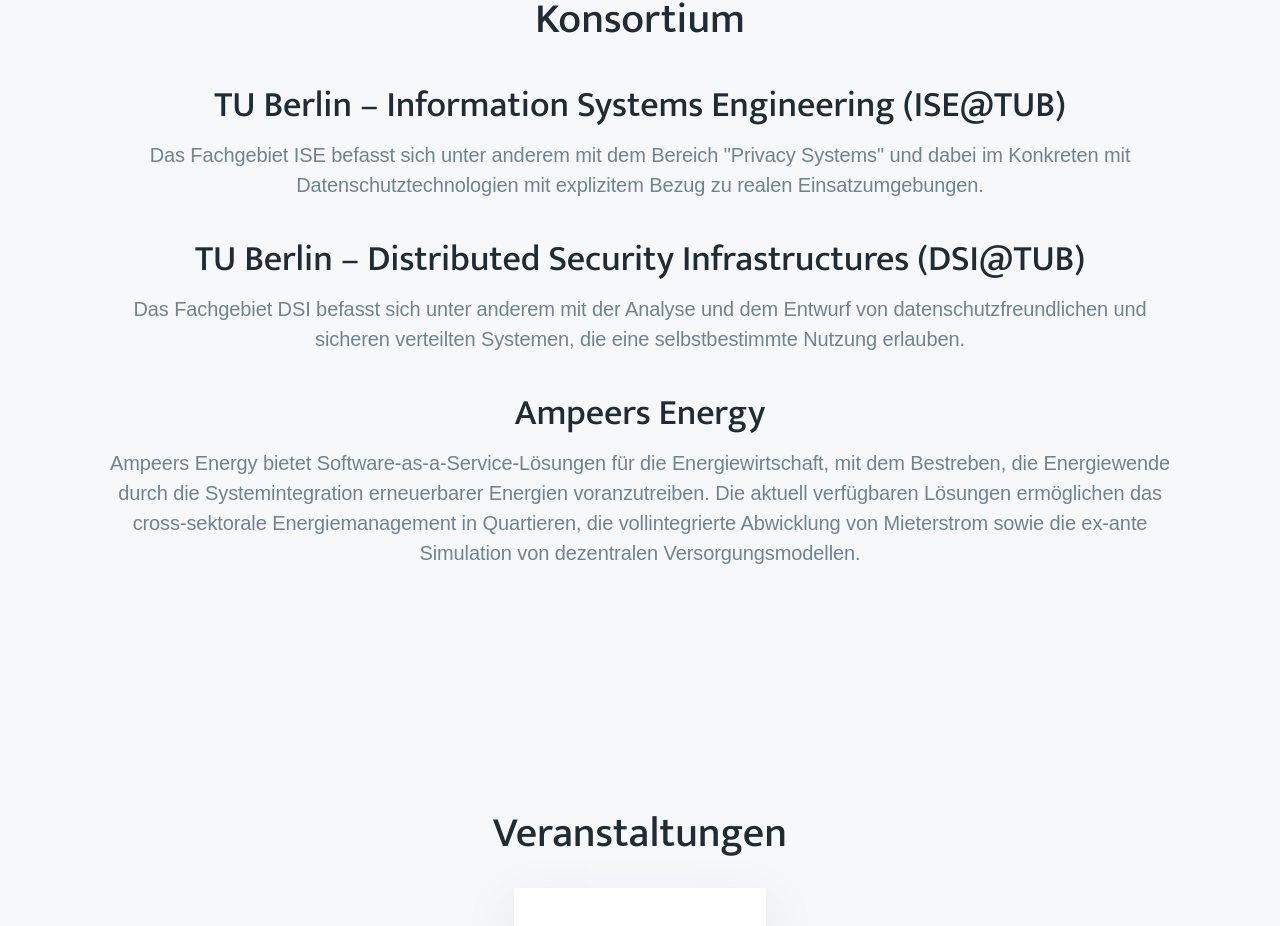
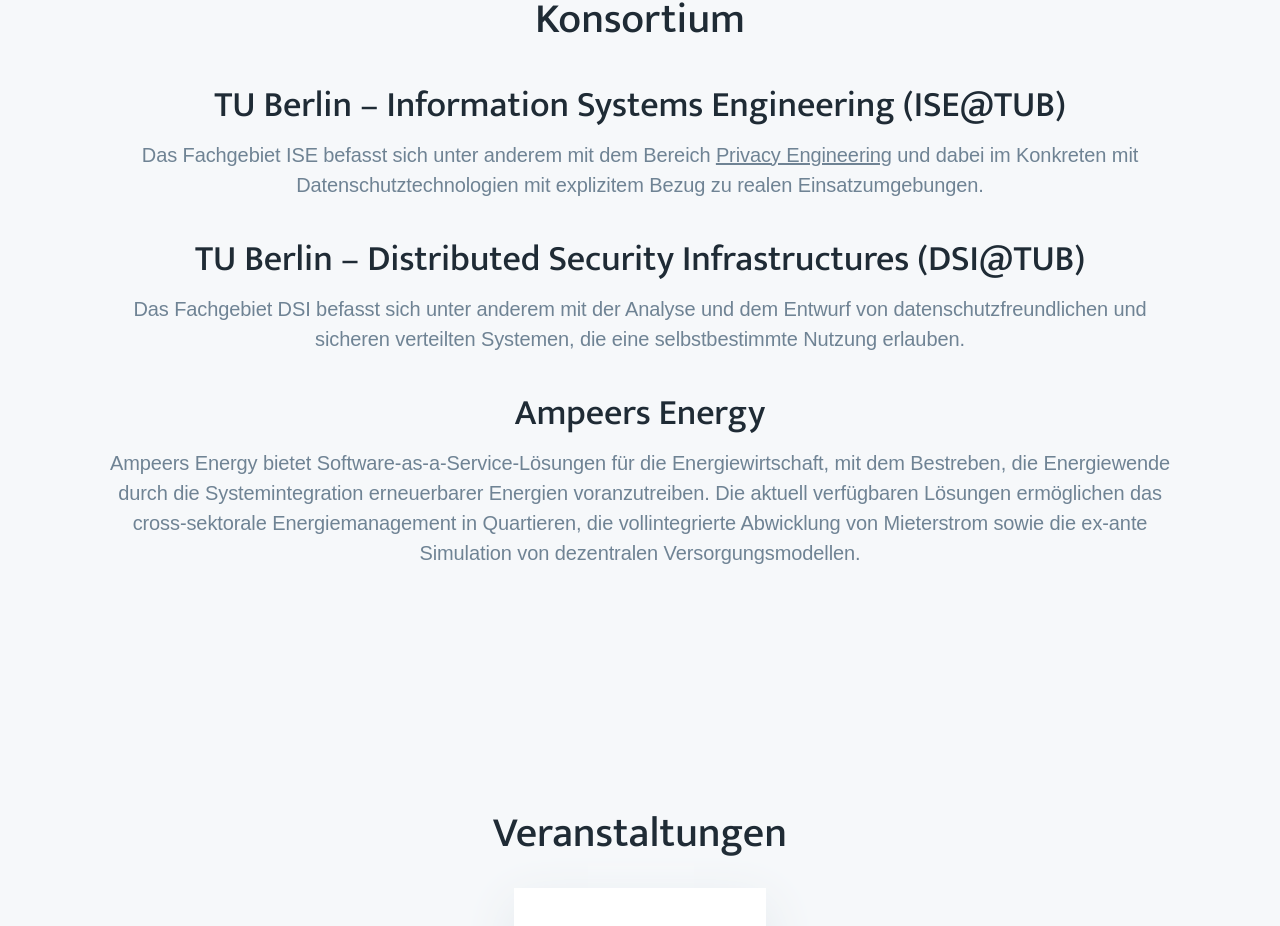
Before and after one commit to ganges-project/ganges-project.github.io, a website: page index.html in a window 1280 px wide. Shown: the part 1275-2201 px from the top of the page. Drawn offline with nearby package versions, Linux system fonts and the light colour scheme; a web font is replaced by a local one.

Commit message:
Update index.html

```diff
--- a/index.html
+++ b/index.html
@@ -84,7 +84,7 @@
                                 TU Berlin – Information Systems Engineering (ISE@TUB)
                             </h3>
                             <div class="hero-paragraph is-revealing">
-                                Das Fachgebiet ISE befasst sich unter anderem mit dem Bereich "Privacy Systems" und dabei im Konkreten mit Datenschutztechnologien
+                                Das Fachgebiet ISE befasst sich unter anderem mit dem Bereich <a href="https://www.tu.berlin/ise/forschung/forschungsprofil/privacy-engineering"> Privacy Engineering</a> und dabei im Konkreten mit Datenschutztechnologien
                                 mit explizitem Bezug zu realen Einsatzumgebungen.
                             </div>
                             <h3>
```
